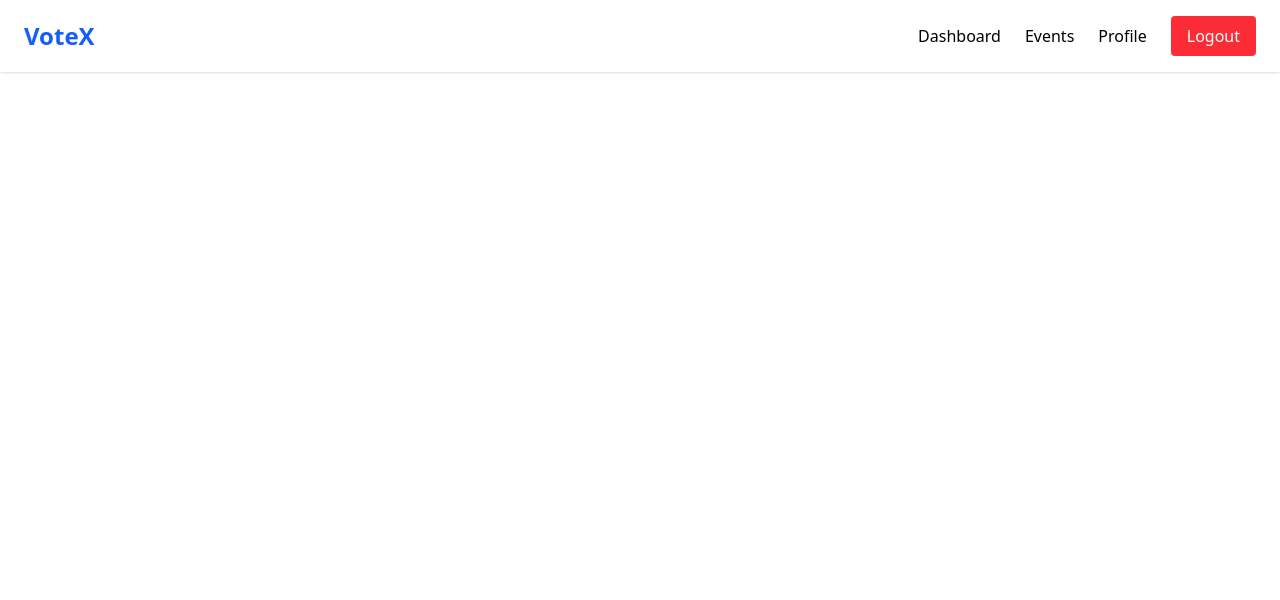
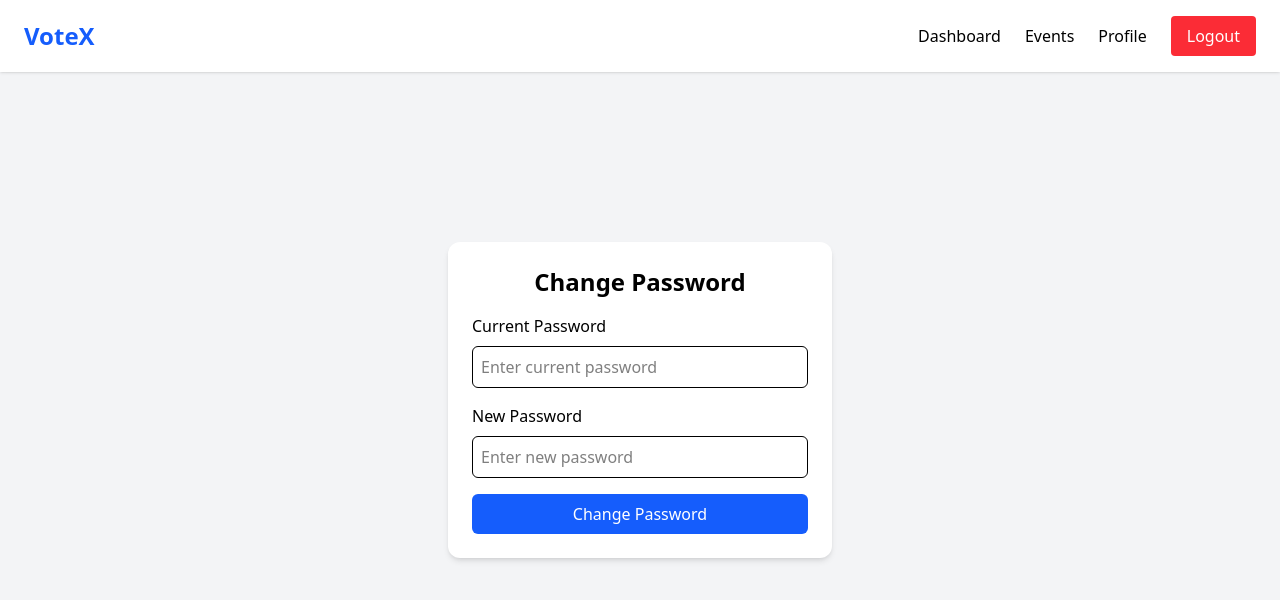
Before and after one commit to Nik26sal/VoterSystem-Major-Project-, a React (Vite) app in the folder frontend/: page /change-password/1 in a window 1280 px wide. Shown: the top 600 px of the page. Built offline with nearby package versions, Linux system fonts and the light colour scheme.

Commit message:
changes-frontend

```diff
--- a/frontend/src/App.jsx
+++ b/frontend/src/App.jsx
@@ -4,8 +4,9 @@ import Home from './pages/Home'
 import Login from './pages/Login'
 import Signup from './pages/Signup'
 import Event from './pages/Event'
-import Navbar from './Components/NavBar'
+import Navbar from './Components/Navbar'
 import Profile from './pages/Profile'
+import Passwordchange from './pages/Passwordchange'
 const App = () => {
   return (
     <div>
@@ -17,6 +18,7 @@ const App = () => {
         <Route path="/signup" element={<Signup/>}/>
         <Route path="/event/:id" element={<Event/>}/>
         <Route path="/profile/:id" element={<Profile/>}/>
+        <Route path="/change-password/:id" element={<Passwordchange/>}/>
       </Routes>
     </div>
   )
--- a/frontend/src/pages/Home.jsx
+++ b/frontend/src/pages/Home.jsx
@@ -1,7 +1,6 @@
 import React from 'react'
 import Event from '../Components/Event'
 export default function Home() {
-  // Demo event data
   const events = [
     {
       id: 1,
@@ -35,7 +34,6 @@ export default function Home() {
   return (
     <div className="min-h-screen bg-gray-50">
 
-      {/* Content */}
       <div className="pt-24 px-6 max-w-5xl mx-auto">
         <h2 className="text-3xl font-bold text-gray-800 mb-8 text-center">
           🗳️ Voting Events
--- /dev/null
+++ b/frontend/src/pages/Passwordchange.jsx
@@ -0,0 +1,81 @@
+import React, { useState } from "react";
+import { useNavigate, useParams } from "react-router-dom";
+
+export default function Passwordchange() {
+  const navigate = useNavigate();
+  const { id } = useParams();
+  const [form, setForm] = useState({ currentPassword: "", newPassword: "" });
+  const [loading, setLoading] = useState(false);
+  const [error, setError] = useState("");
+  const [success, setSuccess] = useState("");
+
+  const handleChange = (e) =>
+    setForm((prev) => ({ ...prev, [e.target.name]: e.target.value }));
+
+  const handleSubmit = async (e) => {
+    e.preventDefault();
+    setError("");
+    setSuccess("");
+    setLoading(true);
+
+    try {
+      const res = await fetch(`/api/users/${id}/change-password`, {
+        method: "PUT",
+        headers: { "Content-Type": "application/json" },
+        body: JSON.stringify(form),
+      });
+
+      if (!res.ok) throw new Error("Failed to change password");
+
+      setSuccess("Password updated successfully!");
+      setTimeout(() => navigate("/login"), 1500);
+    } catch (err) {
+      setError(err.message || "An error occurred");
+    } finally {
+      setLoading(false);
+    }
+  };
+
+  return (
+    <div className="flex justify-center items-center min-h-screen bg-gray-100">
+      <div className="w-full max-w-sm p-6 bg-white rounded-xl shadow-md">
+        <h2 className="text-2xl font-semibold mb-4 text-center">
+          Change Password
+        </h2>
+
+        <form onSubmit={handleSubmit}>
+          <label className="block mb-2 font-medium">Current Password</label>
+          <input
+            name="currentPassword"
+            value={form.currentPassword}
+            onChange={handleChange}
+            type="password"
+            className="w-full p-2 mb-4 border rounded-md focus:outline-none focus:ring-2 focus:ring-blue-500"
+            placeholder="Enter current password"
+          />
+
+          <label className="block mb-2 font-medium">New Password</label>
+          <input
+            name="newPassword"
+            value={form.newPassword}
+            onChange={handleChange}
+            type="password"
+            className="w-full p-2 mb-4 border rounded-md focus:outline-none focus:ring-2 focus:ring-blue-500"
+            placeholder="Enter new password"
+          />
+
+          {error && <div className="text-red-500 mb-3">{error}</div>}
+          {success && <div className="text-green-600 mb-3">{success}</div>}
+
+          <button
+            type="submit"
+            disabled={loading}
+            className="w-full bg-blue-600 text-white py-2 rounded-md hover:bg-blue-700"
+          >
+            {loading ? "Updating..." : "Change Password"}
+          </button>
+        </form>
+      </div>
+    </div>
+  );
+}
--- a/frontend/src/pages/Profile.jsx
+++ b/frontend/src/pages/Profile.jsx
@@ -1,7 +1,9 @@
 import React, { useState, useEffect } from "react";
 import { User, Mail, Shield, Lock } from "lucide-react";
+import { useNavigate, useParams } from "react-router-dom";
 
 export default function Profile() {
+  const navigate = useNavigate();
   const [profile, setProfile] = useState({
     username: "John Doe",
     email: "john.doe@example.com",
@@ -11,13 +13,9 @@ export default function Profile() {
   return (
     <div className="pt-20 min-h-screen bg-gray-50">
       <div className="max-w-4xl mx-auto px-6 py-12">
-        {/* Profile Card */}
         <div className="bg-white rounded-lg shadow-md p-8">
           <h1 className="text-3xl font-bold text-gray-800 mb-8">My Profile</h1>
-
-          {/* Profile Info */}
           <div className="space-y-6">
-            {/* Username */}
             <div className="flex items-center gap-4 p-4 bg-gray-50 rounded-lg">
               <div className="bg-blue-100 p-3 rounded-full">
                 <User className="w-6 h-6 text-blue-600" />
@@ -27,8 +25,6 @@ export default function Profile() {
                 <p className="text-lg font-semibold text-gray-800">{profile.username}</p>
               </div>
             </div>
-
-            {/* Email */}
             <div className="flex items-center gap-4 p-4 bg-gray-50 rounded-lg">
               <div className="bg-green-100 p-3 rounded-full">
                 <Mail className="w-6 h-6 text-green-600" />
@@ -38,8 +34,6 @@ export default function Profile() {
                 <p className="text-lg font-semibold text-gray-800">{profile.email}</p>
               </div>
             </div>
-
-            {/* Role */}
             <div className="flex items-center gap-4 p-4 bg-gray-50 rounded-lg">
               <div className="bg-purple-100 p-3 rounded-full">
                 <Shield className="w-6 h-6 text-purple-600" />
@@ -49,8 +43,6 @@ export default function Profile() {
                 <p className="text-lg font-semibold text-gray-800">{profile.role}</p>
               </div>
             </div>
-
-            {/* Password */}
             <div className="flex items-center justify-between p-4 bg-gray-50 rounded-lg">
               <div className="flex items-center gap-4">
                 <div className="bg-red-100 p-3 rounded-full">
@@ -61,7 +53,7 @@ export default function Profile() {
                   <p className="text-lg font-semibold text-gray-800">••••••••</p>
                 </div>
               </div>
-              <button className="text-blue-600 hover:text-blue-700 font-medium text-sm">
+              <button className="text-blue-600 hover:text-blue-700 font-medium text-sm" onClick={()=>navigate("/change-password/1")}>
                 Change Password
               </button>
             </div>
```
Also changed, not shown: frontend/src/Components/Navbar.jsx (+3 -7 lines).
